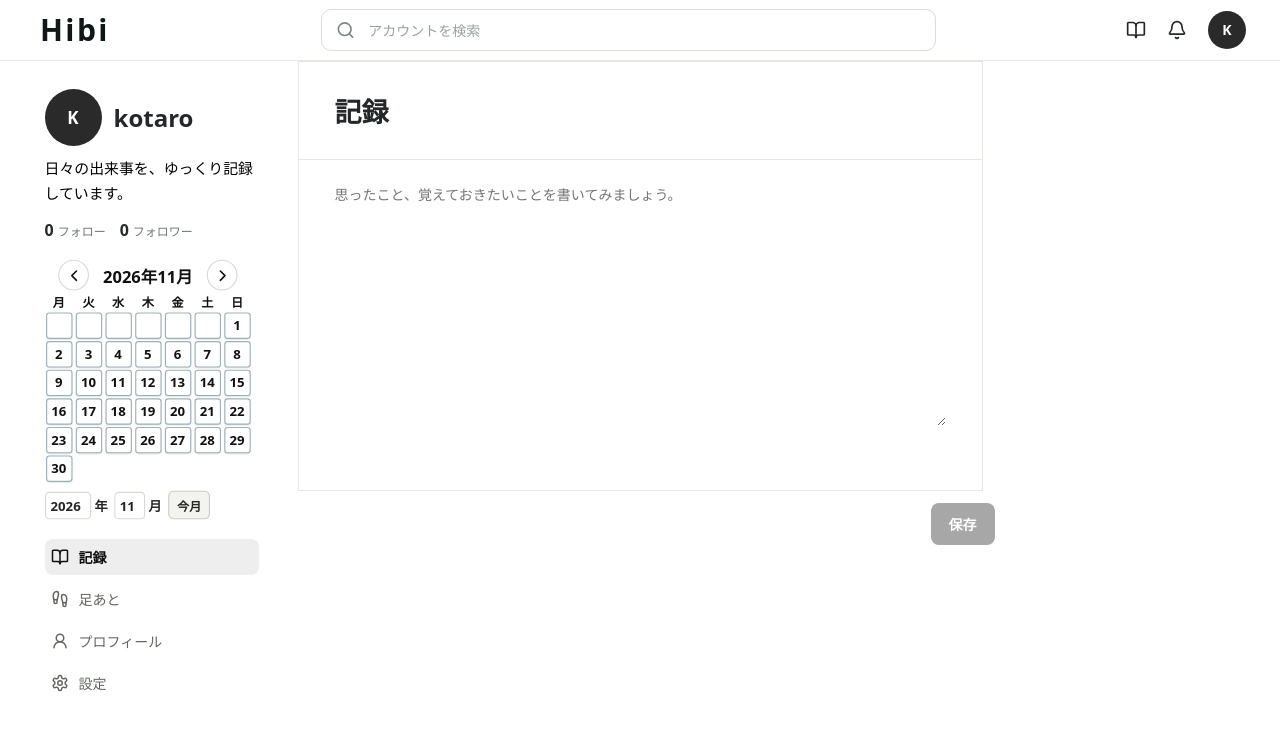
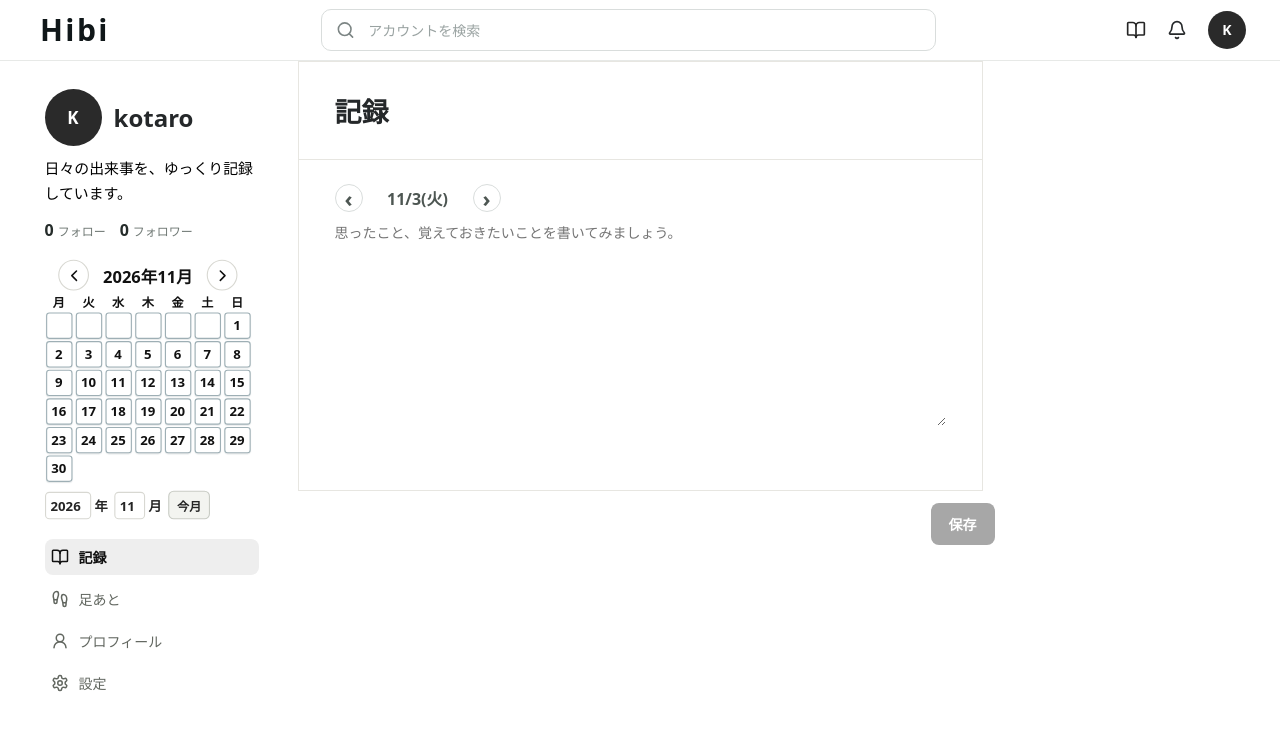
Before and after one commit to kotasimo/diary.codex, a Next.js app: page / in a window 1280 px wide. Both pictures are taken after a click on the button 1136 px from the left and 30 px from the top of the page. Shown: the top 730 px of the page. Built offline with nearby package versions, Linux system fonts and the light colour scheme.

Commit message:
add dated memo navigation

```diff
--- a/app/quiet.css
+++ b/app/quiet.css
@@ -1424,6 +1424,27 @@ body {
   min-height: 290px;
   padding: 24px 36px;
 }
+.records-date-column {
+  display: flex;
+  align-items: center;
+  gap: 12px;
+  color: #4d5652;
+  font-size: 16px;
+  font-weight: 600;
+}
+.records-date-column time { min-width: 86px; text-align: center; }
+.records-date-column button {
+  width: 28px;
+  height: 28px;
+  padding: 0;
+  border: 1px solid #d9dddc;
+  border-radius: 50%;
+  background: #fff;
+  color: #4d5652;
+  font-size: 22px;
+  line-height: 1;
+  cursor: pointer;
+}
 .records-form-heading { display: flex; align-items: baseline; gap: 10px; }
 .records-form-heading strong { font-size: 14px; }
 .records-form-heading span { color: #92978f; font-size: 11px; }
@@ -1616,6 +1637,7 @@ body {
   .records-heading p:last-child { font-size: 11px; }
   .records-body { padding: 0 0 40px; }
   .records-form { gap: 8px; min-height: 260px; padding: 18px 16px; }
+  .records-date-column { justify-content: space-between; }
   .records-save { margin: 10px 16px 18px auto; }
   .records-genres { margin: 18px 0 12px; }
   .life-record { padding: 16px 2px; }
--- a/components/diary/RecordsView.tsx
+++ b/components/diary/RecordsView.tsx
@@ -1,6 +1,6 @@
 "use client";
 
-import { useState } from "react";
+import { useEffect, useState } from "react";
 import type { LifeRecord } from "@/types/diary";
 
 export function RecordsView({
@@ -8,12 +8,38 @@ export function RecordsView({
   onAddRecord,
 }: {
   records: LifeRecord[];
-  onAddRecord: (content: string) => void;
+  onAddRecord: (content: string, date?: string) => void;
 }) {
+  const today = new Date();
+  const toDateValue = (value: Date) => {
+    const year = value.getFullYear();
+    const month = String(value.getMonth() + 1).padStart(2, "0");
+    const day = String(value.getDate()).padStart(2, "0");
+    return `${year}-${month}-${day}`;
+  };
+  const [selectedDate, setSelectedDate] = useState(toDateValue(today));
   const [content, setContent] = useState("");
+  const [touchStart, setTouchStart] = useState<number | null>(null);
+  const recordsForDate = records.filter(
+    (record) => (record.date ?? record.createdAt.slice(0, 10)) === selectedDate,
+  );
+  useEffect(() => {
+    setContent(recordsForDate.map((record) => record.content).join("\n\n"));
+    // The selected date intentionally controls which day's memo is shown.
+    // eslint-disable-next-line react-hooks/exhaustive-deps
+  }, [selectedDate, records]);
+  const shiftDate = (offset: number) => {
+    const next = new Date(`${selectedDate}T00:00:00`);
+    next.setDate(next.getDate() + offset);
+    setSelectedDate(toDateValue(next));
+  };
+  const dateLabel = new Date(`${selectedDate}T00:00:00`).toLocaleDateString(
+    "ja-JP",
+    { month: "numeric", day: "numeric", weekday: "short" },
+  );
   const submit = () => {
     if (!content.trim()) return;
-    onAddRecord(content.trim());
+    onAddRecord(content.trim(), selectedDate);
     setContent("");
   };
   return (
@@ -25,7 +51,21 @@ export function RecordsView({
           </div>
         </header>
         <div className="records-body">
-          <div className="records-form">
+          <div
+            className="records-form"
+            onTouchStart={(event) => setTouchStart(event.touches[0]?.clientX ?? null)}
+            onTouchEnd={(event) => {
+              if (touchStart === null) return;
+              const distance = (event.changedTouches[0]?.clientX ?? touchStart) - touchStart;
+              if (Math.abs(distance) > 50) shiftDate(distance > 0 ? -1 : 1);
+              setTouchStart(null);
+            }}
+          >
+            <div className="records-date-column">
+              <button type="button" aria-label="前の日" onClick={() => shiftDate(-1)}>‹</button>
+              <time dateTime={selectedDate}>{dateLabel}</time>
+              <button type="button" aria-label="次の日" onClick={() => shiftDate(1)}>›</button>
+            </div>
             <textarea
               value={content}
               onChange={(event) => setContent(event.target.value)}
@@ -39,7 +79,7 @@ export function RecordsView({
                 <article className="life-record" key={record.id}>
                   <div className="life-record-meta">
                     <time dateTime={record.createdAt}>
-                      {new Date(record.createdAt).toLocaleDateString("ja-JP", {
+                      {new Date(`${record.date ?? record.createdAt.slice(0, 10)}T00:00:00`).toLocaleDateString("ja-JP", {
                         month: "numeric",
                         day: "numeric",
                         weekday: "short",
--- a/hooks/useDiaryApp.ts
+++ b/hooks/useDiaryApp.ts
@@ -350,12 +350,13 @@ export function useDiaryApp() {
     changeView("detail");
     return true;
   };
-  const addLifeRecord = (content: string) => {
+  const addLifeRecord = (content: string, date?: string) => {
     const record = {
       id: `${Date.now()}-${Math.random().toString(36).slice(2, 8)}`,
       genre: "メモ",
       content,
       createdAt: new Date().toISOString(),
+      date,
     };
     const nextRecords = [record, ...records];
     setRecords(nextRecords);
--- a/types/diary.ts
+++ b/types/diary.ts
@@ -37,6 +37,7 @@ export type LifeRecord = {
   genre: string;
   content: string;
   createdAt: string;
+  date?: string;
 };
 
 export type ArticleInteraction = { likes: string[] };
```
Lines whose indentation alone changed are shown as unchanged.
